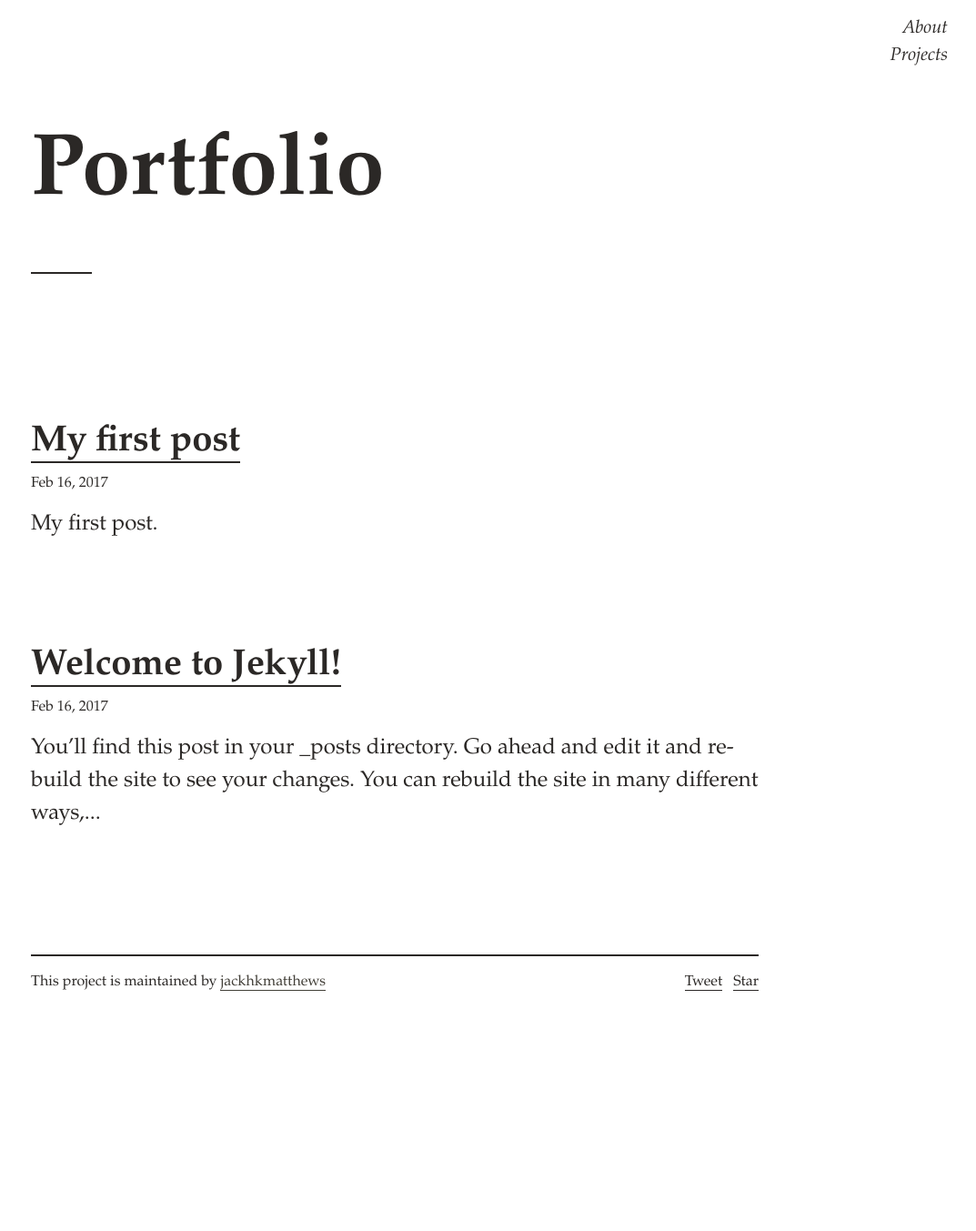
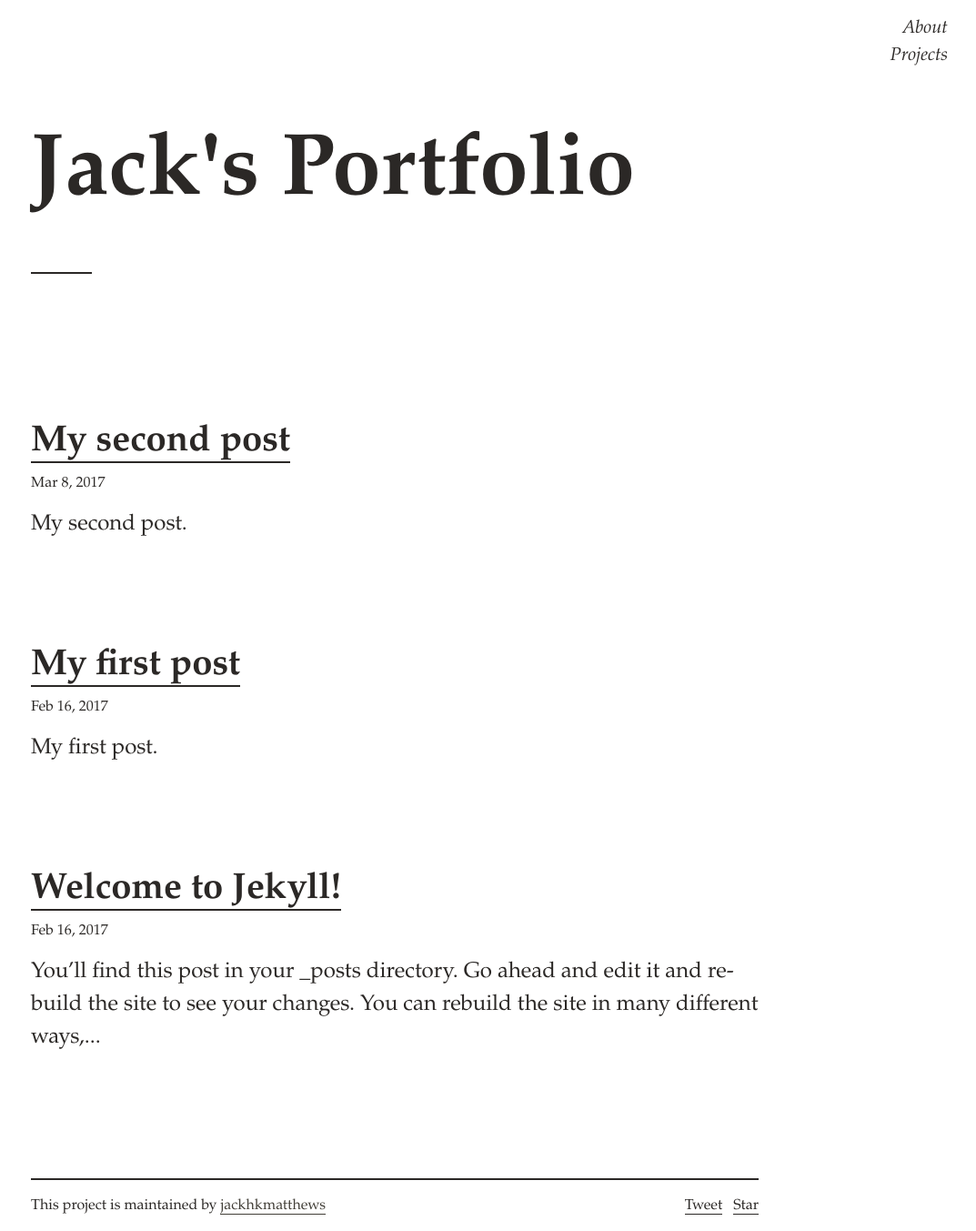
Before and after one commit to jackhkmatthews/jackhkmatthews.github.io, a Jekyll site: the page built from index.md, in a window 1280 px wide. Shown: the whole page at 91% size, without its empty margins (206-1279 px from the left). Built offline with Jekyll 4.4.1, drawn with Linux system fonts in a browser that asks for light colours; comment, search, counter and statistics services are not loaded; before the commit the page ends 1107 px from its top, so only the background shows below that.

Commit message:
pre change commit

```diff
--- a/_config.yml
+++ b/_config.yml
@@ -13,7 +13,7 @@
 # you will see them accessed via {{ site.title }}, {{ site.email }}, and so on.
 # You can create any custom variable you would like, and they will be accessible
 # in the templates via {{ site.myvariable }}.
-title: Portfolio
+title: Jack's Portfolio
 email: jackhkmatthews@gmail.com
 description: > # Place to show lots of pretty things.
 baseurl: "" # the subpath of your site, e.g. /blog
@@ -29,6 +29,7 @@ gems:
 exclude:
   - Gemfile
   - Gemfile.lock
+  - README.md
 
 collections:
   projects:
--- /dev/null
+++ b/_posts/2017-03-08-my-second-post.markdown
@@ -0,0 +1,8 @@
+---
+layout: post
+title:  "My second post"
+date:   2017-03-08 09:15:00 +0000
+categories: jekyll update
+---
+
+My second post.
```
Also changed, not shown: _projects/second-project.md (added, +9 -0 lines), about.md (+1 -1 lines), README.md (added).
